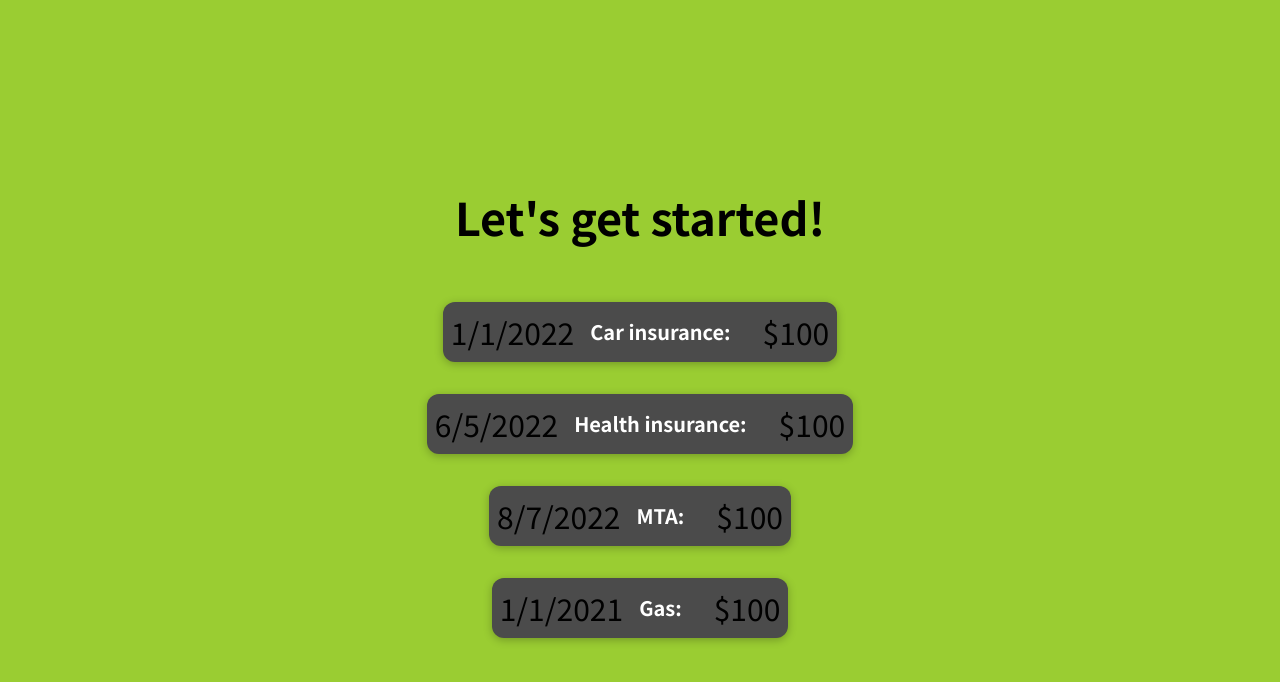
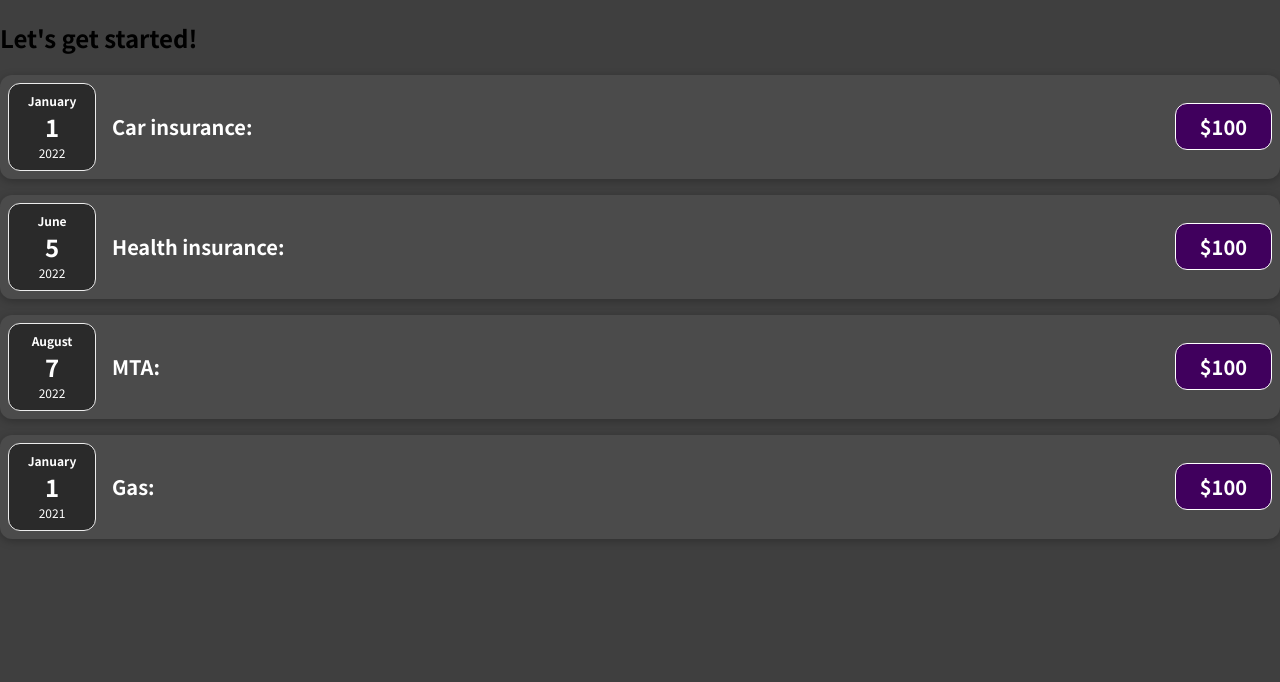
Before and after one commit to philsmirnoff/tutorial, a React (Create React App) app in the folder udemy/01-starting-setup/: page / in a window 1280 px wide. Shown: the top 682 px of the page. Built offline with nearby package versions, Linux system fonts and the light colour scheme.

Commit message:
add ExpenseDate component

```diff
--- /dev/null
+++ b/udemy/01-starting-setup/src/components/ExpenseDate.css
@@ -0,0 +1,26 @@
+.expense-date {
+  display: flex;
+  flex-direction: column;
+  width: 5.5rem;
+  height: 5.5rem;
+  border: 1px solid #ececec;
+  background-color: #2a2a2a;
+  color: white;
+  border-radius: 12px;
+  align-items: center;
+  justify-content: center;
+}
+
+.expense-date__month {
+  font-size: 0.75rem;
+  font-weight: bold;
+}
+
+.expense-date__year {
+  font-size: 0.75rem;
+}
+
+.expense-date__day {
+  font-size: 1.5rem;
+  font-weight: bold;
+}
--- /dev/null
+++ b/udemy/01-starting-setup/src/components/ExpenseDate.js
@@ -0,0 +1,18 @@
+import React from 'react'
+import './ExpenseDate.css'
+
+
+function ExpenseDate(props) {
+  const month = props.date.toLocaleString('default', { month: 'long' });
+  const day = props.date.getDate();
+  const year = props.date.getFullYear();
+  return (
+    <div className='expense-date'>
+    <div className="expense-date__month">{month}</div>
+    <div className='expense-date__day'>{day}</div>
+    <div className='expense-date__year'>{year}</div>
+  </div>
+  )
+}
+
+export default ExpenseDate
--- a/udemy/01-starting-setup/src/components/ExpenseItem.js
+++ b/udemy/01-starting-setup/src/components/ExpenseItem.js
@@ -1,17 +1,16 @@
 import React from 'react';
+import ExpenseDate from './ExpenseDate';
 import './ExpenseItem.css';
 
 function ExpenseItem(props) {
-  // const expenseDate = new Date(2022, 0, 1);
-  // const expenseTitle = 'Car insurance';
-  // const expenseAmount = '$100';
+
 
   return (
     <div className="expense-item">
-      <div>{props.date.toLocaleDateString()}</div>
+      <ExpenseDate date={props.date} />
       <div className="expense-item__description">
         <h2>{props.title}:</h2>
-        <div className="expense-item_price">${props.amount}</div>
+        <div className="expense-item__price">${props.amount}</div>
       </div>
     </div>
   )
--- a/udemy/01-starting-setup/src/index.css
+++ b/udemy/01-starting-setup/src/index.css
@@ -10,14 +10,15 @@ html {
 
 body {
   margin: 0;
-  background-color: yellowgreen;
+  background-color: #3f3f3f;
 }
 
-.app {
+
+/* .app {
   font-size: 30px;
   display: flex;
   flex-direction: column;
   align-items: center;
   justify-content: center;
   height: 100vh;
-}
+} */
```
Also changed, not shown: 1 other file (tests, documents, lock files or other folders).
